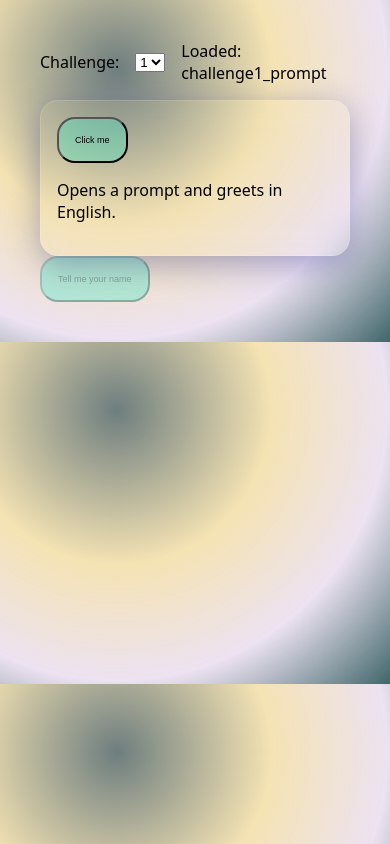
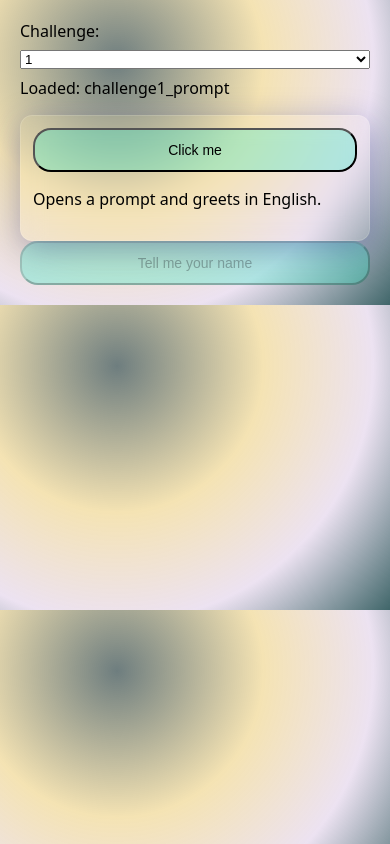
Before and after one commit to Maricode-40/aigpt5-pr-howiammyownmentor-js, a plain HTML site: page index.html in a window 390 px wide. Drawn offline with Linux system fonts and the light colour scheme.

Commit message:
added responsive media queries to fix screen sizes, body padding #toolbar layout,#challenge width #app padding min-height-border radiusand button size

```diff
--- a/index.html
+++ b/index.html
@@ -6,7 +6,6 @@
     <link rel="icon" type="image/png" href="#" />
     <link rel="shortcut icon" href="images/agenticai.jpg" type="image/x-icon" />
     <title>Baby coder, primera chispa ⚡️</title>
-
     <script type="module" src="./js/app.js" defer></script>
   </head>
   <style>
@@ -56,16 +55,48 @@
       background-color: rgba(58, 236, 200, 0.333);
     }
 
-    /* previous  button {
-        display: block;
-        margin: 0 auto;
-        margin-top: 10rem;;
-        padding: 1rem 1rem;
-        font-size: 1rem;
-        border-radius: 15px;
-        background-color: #ff35ff;
-        color: white;
-    } */
+    /* Responsive rules */
+    @media (max-width: 800px) {
+      body {
+        padding: 1rem;
+      }
+
+      #toolbar {
+        flex-direction: column;
+        align-items: flex-start;
+        gap: 0.5rem;
+      }
+
+      #challenge {
+        width: 100%;
+        max-width: 360px;
+      }
+
+      #app {
+        padding: 0.75rem;
+        min-height: 100px;
+      }
+
+      #ask-btn {
+        font-size: 12px;
+        padding: 0.75rem;
+      }
+    }
+
+    @media (max-width: 480px) {
+      body {
+        padding: 0.75rem;
+      }
+
+      #app {
+        border-radius: 12px;
+      }
+
+      #ask-btn {
+        width: 100%;
+        font-size: 14px;
+      }
+    }
   </style>
   <body>
     <div id="toolbar">
--- a/js/challenges/challenge1_prompt.js
+++ b/js/challenges/challenge1_prompt.js
@@ -6,12 +6,11 @@ export function init(root) {
      <p>Opens a prompt and greets in English.</p>
   `;
 
-
   function askName() {
     let name = prompt("What is your name?");
     if (name && name.trim() !== "") {
       alert(`Hello, ${name.trim()}! Welcome to the world of JavaScript 🌎`);
-    console.log(`Greeted: ${name.trim()}`);
+      // console.log(`Greeted: ${name.trim()}`);
     } else {
       alert("Please enter a valid name.");
     }
--- a/js/challenges/challenge2_dom.js
+++ b/js/challenges/challenge2_dom.js
@@ -11,7 +11,7 @@ export function init(root) {
     if (name && name.trim() !== "") {
       const message = `Hello, ${name.trim()}! Welcome to the world of JavaScript 🌎`;
       output.textContent = message;
-      console.log(`Greeted: ${name.trim()}`);
+      // console.log(`Greeted: ${name.trim()}`);
     } else {
       output.textContent = "Please enter a valid name.";
     }
```
Lines whose indentation alone changed are shown as unchanged.
